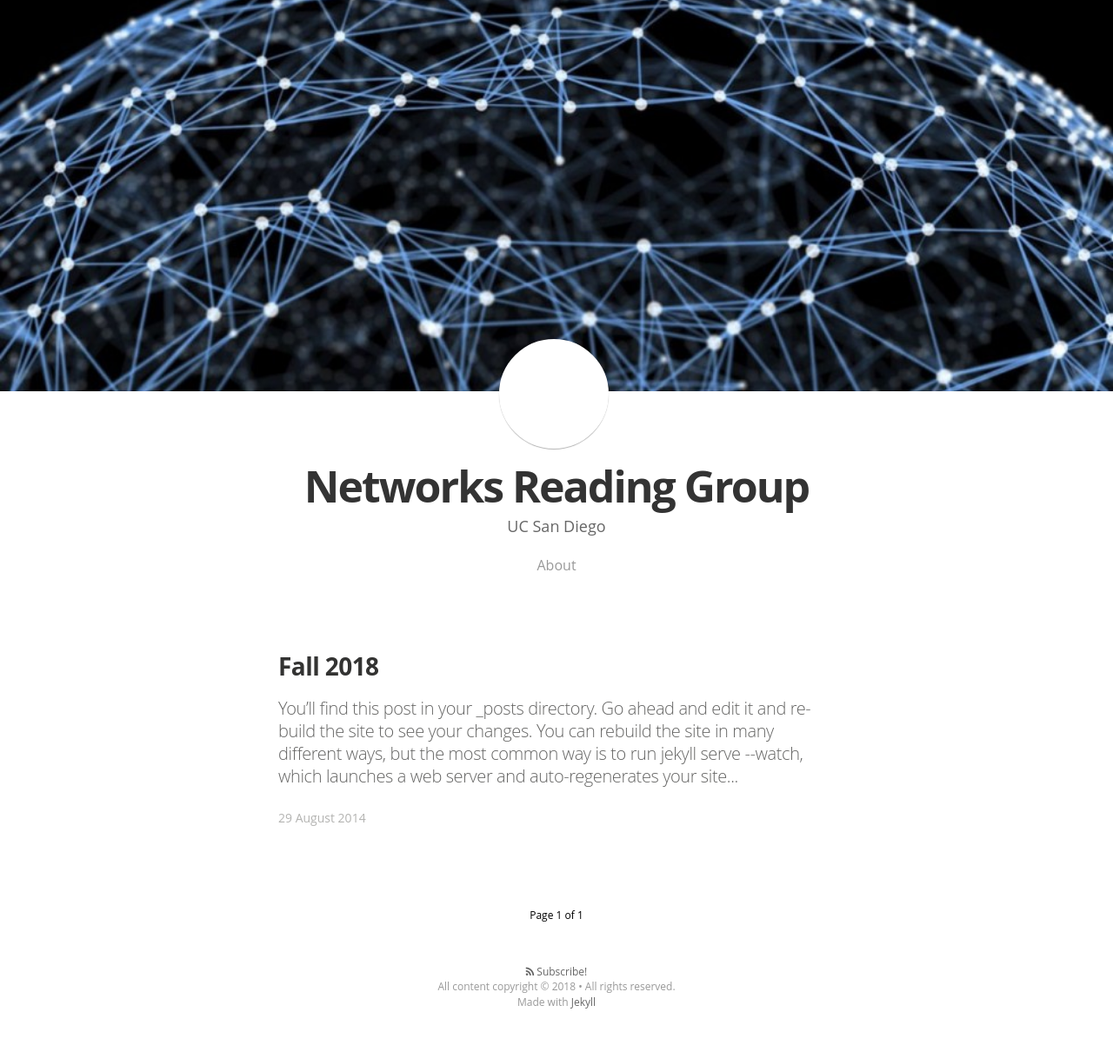
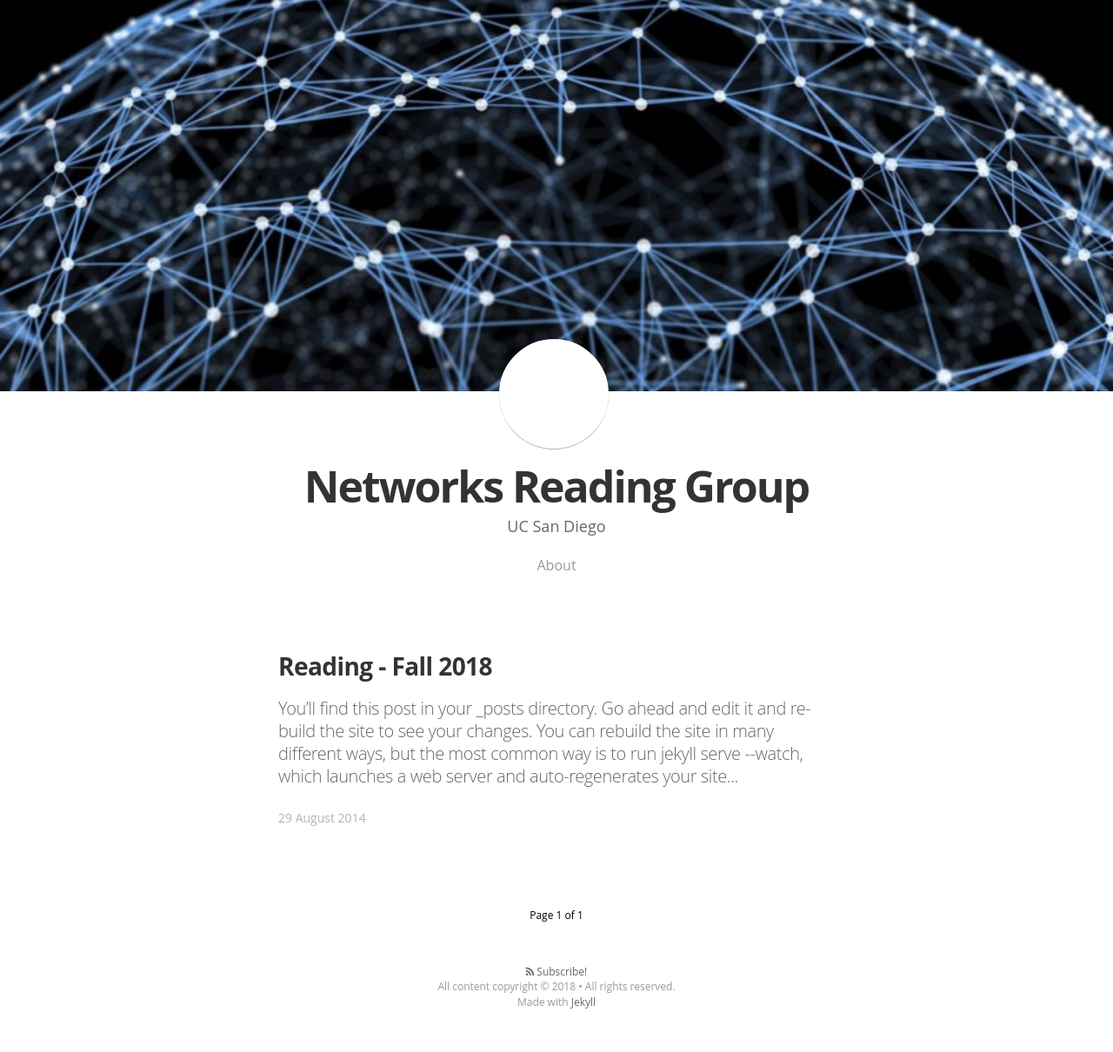
Before and after one commit to nrgucsd/nrgucsd.github.io, a Jekyll site: the page built from index.html, in a window 1280 px wide. Shown: the whole page at 87% size. Built offline with Jekyll 4.4.1, drawn with Linux system fonts in a browser that asks for light colours; nearby versions of some CDN libraries; some web fonts are replaced; the list of posts is cut into pages by our own code.

Commit message:
Update 2014-08-29-welcome-to-jekyll.markdown

```diff
--- a/_posts/2014-08-29-welcome-to-jekyll.markdown
+++ b/_posts/2014-08-29-welcome-to-jekyll.markdown
@@ -1,7 +1,6 @@
 ---
-layout: default
-title:  "Fall 2018"
-categories: jekyll update
+layout: post
+title:  "Reading - Fall 2018"
 image: /assets/article_images/2014-08-29-welcome-to-jekyll/desktop.JPG
 ---
 You’ll find this post in your `_posts` directory. Go ahead and edit it and re-build the site to see your changes. You can rebuild the site in many different ways, but the most common way is to run `jekyll serve --watch`, which launches a web server and auto-regenerates your site when a file is updated.
```
